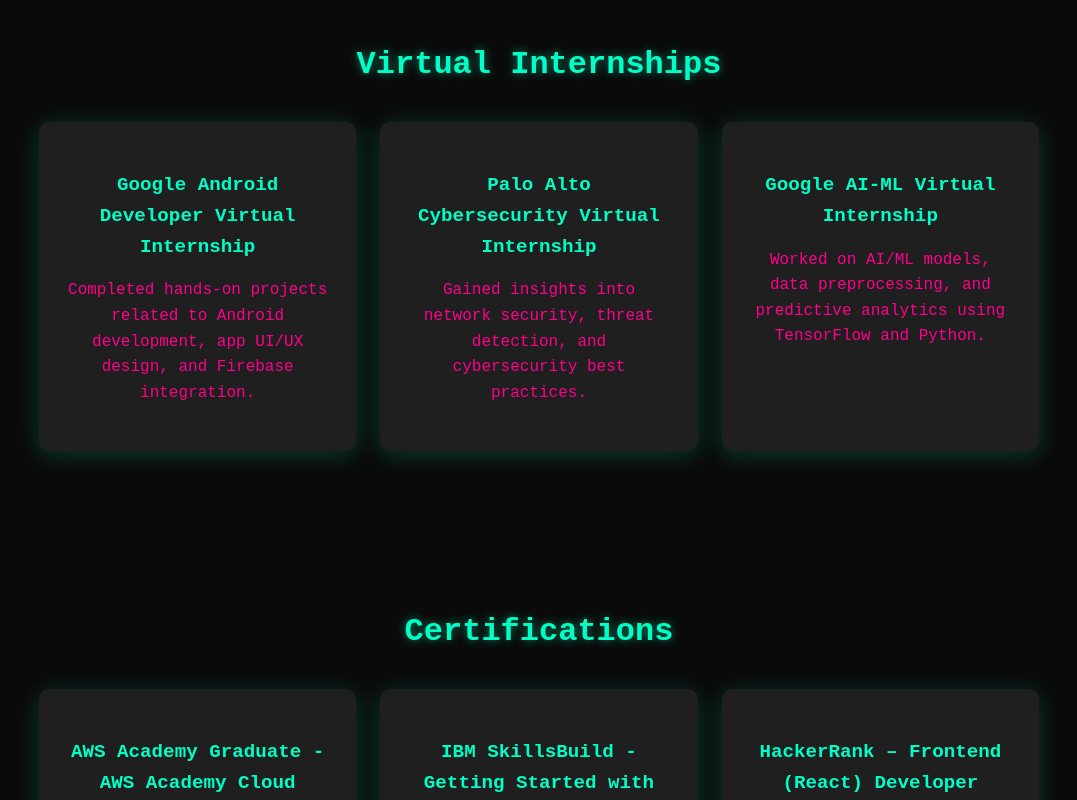
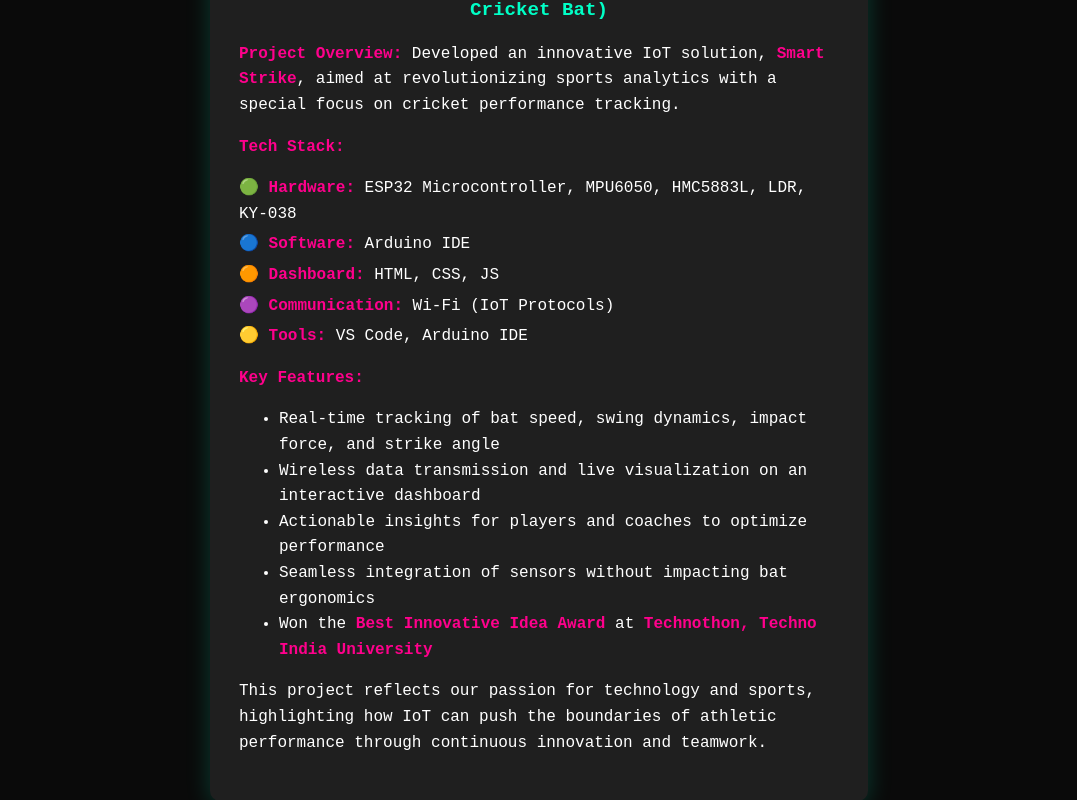
Before and after one commit to kumardarun11/portfolio, a React (Create React App) app: page / in a window 1280 px wide. Shown: the part 5520-6320 px from the top of the page, without its empty margins (101-1178 px from the left). Built offline with nearby package versions, Linux system fonts and the light colour scheme.

Commit message:
Added a project in extracurricular section

```diff
--- a/package.json
+++ b/package.json
@@ -12,7 +12,8 @@
   "dependencies": {
     "react": "^18.2.0",
     "react-dom": "^18.2.0",
-    "react-scripts": "latest"
+    "react-scripts": "latest",
+    "web-vitals": "^4.2.4"
   },
   "browserslist": {
     "production": [
--- a/src/App.js
+++ b/src/App.js
@@ -272,6 +272,36 @@
                         </div>
                     </a>
                     </div>
+                    <div className="project-grid">
+                        <a href="" style={{ textDecoration: 'none', color: 'inherit' }}>
+                        <div className="project-card">
+                            <h3>Technothon 2025 - Smart Strike (IoT-based Smart Cricket Bat)</h3>
+                            <p>
+                                <strong>Project Overview:</strong> Developed an innovative IoT solution, <strong>Smart Strike</strong>, aimed at revolutionizing sports analytics with a special focus on cricket performance tracking.
+                            </p>
+                            {/* Tech Stack Section */}
+                            <p><strong>Tech Stack:</strong></p>
+                            <ul className="tech-stack">
+                                <li>🟢 <strong>Hardware:</strong> ESP32 Microcontroller, MPU6050, HMC5883L, LDR, KY-038 </li>
+                                <li>🔵 <strong>Software:</strong> Arduino IDE</li>
+                                <li>🟠 <strong>Dashboard:</strong> HTML, CSS, JS</li>
+                                <li>🟣 <strong>Communication:</strong> Wi-Fi (IoT Protocols)</li>
+                                <li>🟡 <strong>Tools:</strong> VS Code, Arduino IDE</li>
+                            </ul>
+                            <p><strong>Key Features:</strong></p>
+                            <ul>
+                                <li>Real-time tracking of bat speed, swing dynamics, impact force, and strike angle</li>
+                                <li>Wireless data transmission and live visualization on an interactive dashboard</li>
+                                <li>Actionable insights for players and coaches to optimize performance</li>
+                                <li>Seamless integration of sensors without impacting bat ergonomics</li>
+                                <li>Won the <strong>Best Innovative Idea Award</strong> at <strong>Technothon, Techno India University</strong></li>
+                            </ul>
+                            <p>
+                                This project reflects our passion for technology and sports, highlighting how IoT can push the boundaries of athletic performance through continuous innovation and teamwork.
+                            </p>
+                        </div>
+                        </a>
+                    </div>
                 </section>
 
                 <section id="internship" className="section">
```
Also changed, not shown: 1 other file (tests, documents, lock files or other folders).
